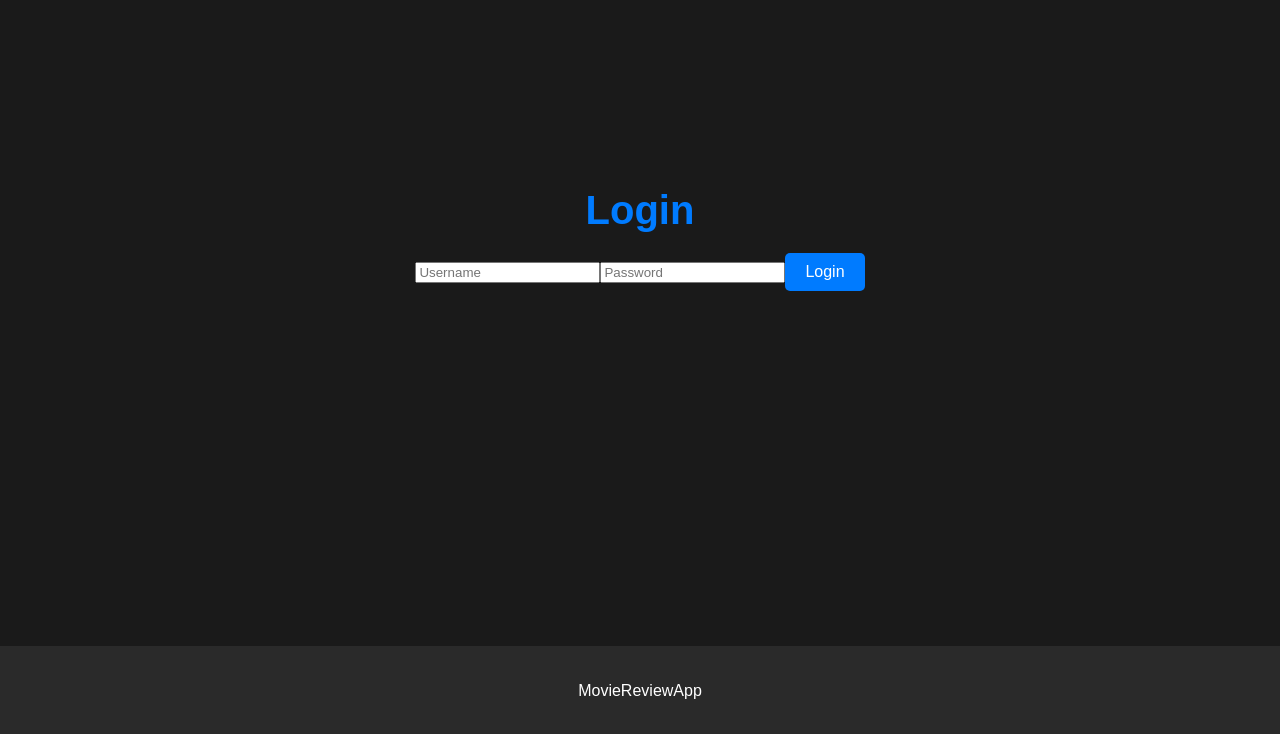
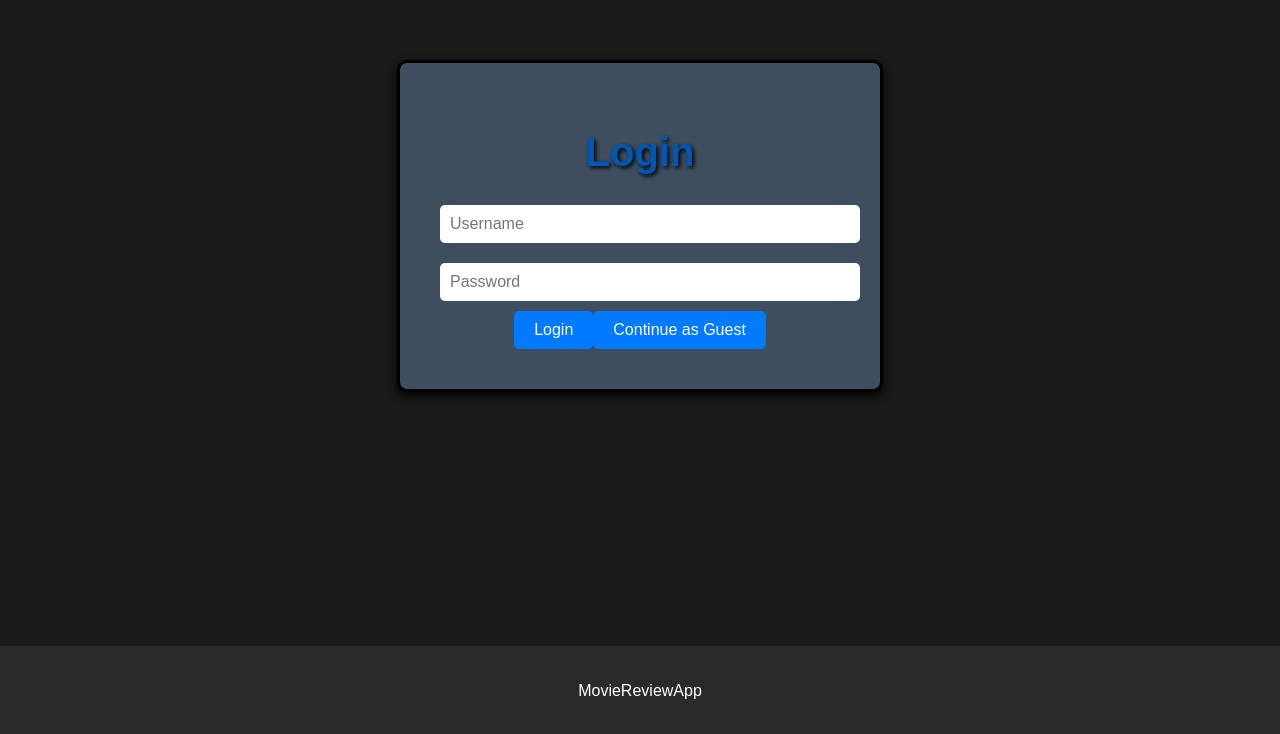
Before and after one commit to YounnIm/SENG401-Project, a React (Create React App) app in the folder movie-review-app/: page /movie-review-app in a window 1280 px wide. Shown: the part 194-928 px from the top of the page. Built offline with nearby package versions, Linux system fonts and the light colour scheme; the HTML template or start-up script is replaced by a standard one.

Commit message:
Modified the login page to look a bit better

```diff
--- a/movie-review-app/src/App.css
+++ b/movie-review-app/src/App.css
@@ -6,7 +6,6 @@ body {
   color: #ffffff;
 }
 
-/* Centering the content */
 .container {
   display: flex;
   flex-direction: column;
@@ -18,7 +17,7 @@ body {
 
 /* Buttons */
 button {
-  background-color: #007bff; /* Primary blue */
+  background-color: #007bff;
   color: #ffffff;
   border: none;
   padding: 10px 20px;
@@ -29,19 +28,18 @@ button {
 }
 
 button:hover {
-  background-color: #0056b3; /* Darker blue */
+  background-color: #0056b3;
 }
 
-/* Titles */
 h1 {
   font-size: 2.5rem;
-  color: #007bff; /* Primary blue */
+  color: #0056b3;
   margin-bottom: 20px;
+  text-shadow: 2px 2px 4px black;
 }
-
 h2 {
   font-size: 2rem;
-  color: #007bff; /* Primary blue */
+  color: #007bff;
   margin-bottom: 15px;
 }
 
@@ -82,7 +80,6 @@ h2 {
   margin: 0;
 }
 
-/* Footer */
 footer {
   text-align: center;
   padding: 20px;
@@ -91,7 +88,6 @@ footer {
   margin-top: auto;
 }
 
-/* Navigation Buttons */
 .nav-button {
   margin-top: 20px;
   background-color: #007bff; /* Primary blue */
@@ -135,3 +131,40 @@ textarea {
   display: block;
   margin: 10px auto;
 }
+
+.outer-container {
+  display: flex;
+  align-items: center;
+  justify-content: center;
+  min-height: 100vh;
+  background-color: #1a1a1a;
+  padding: 20px;
+}
+
+.login-container {
+  background-color: #3e4e5e;
+  padding: 40px;
+  border-radius: 10px;
+  border: 3px solid black;
+  box-shadow: 0 4px 10px black;
+  text-align: center;
+  max-width: 400px;
+  width: 100%;
+}
+
+.login-form input {
+  width: 100%;
+  padding: 10px;
+  margin: 10px 0;
+  border-radius: 5px;
+  border: none;
+  font-size: 16px;
+}
+
+.guest-button {
+  background-color: #007bff;
+}
+
+.guest-button:hover {
+  background-color: #0056b3;
+}
--- a/movie-review-app/src/components/Login.js
+++ b/movie-review-app/src/components/Login.js
@@ -9,14 +9,21 @@ function Login() {
     navigate('/movies');
   };
 
+  const handleGuestLogin = () => {
+    navigate('/movies');
+  };
+
   return (
-    <div className="container">
-      <h1>Login</h1>
-      <form>
-        <input type="text" placeholder="Username" />
-        <input type="password" placeholder="Password" />
-        <button type="button" onClick={handleLogin}>Login</button>
-      </form>
+    <div className="outer-container">
+      <div className="login-container">
+        <h1>Login</h1>
+        <form className="login-form">
+          <input type="text" placeholder="Username" />
+          <input type="password" placeholder="Password" />
+          <button type="button" onClick={handleLogin}>Login</button>
+          <button type="button" onClick={handleGuestLogin} className="guest-button">Continue as Guest</button>
+        </form>
+      </div>
     </div>
   );
 }
```
